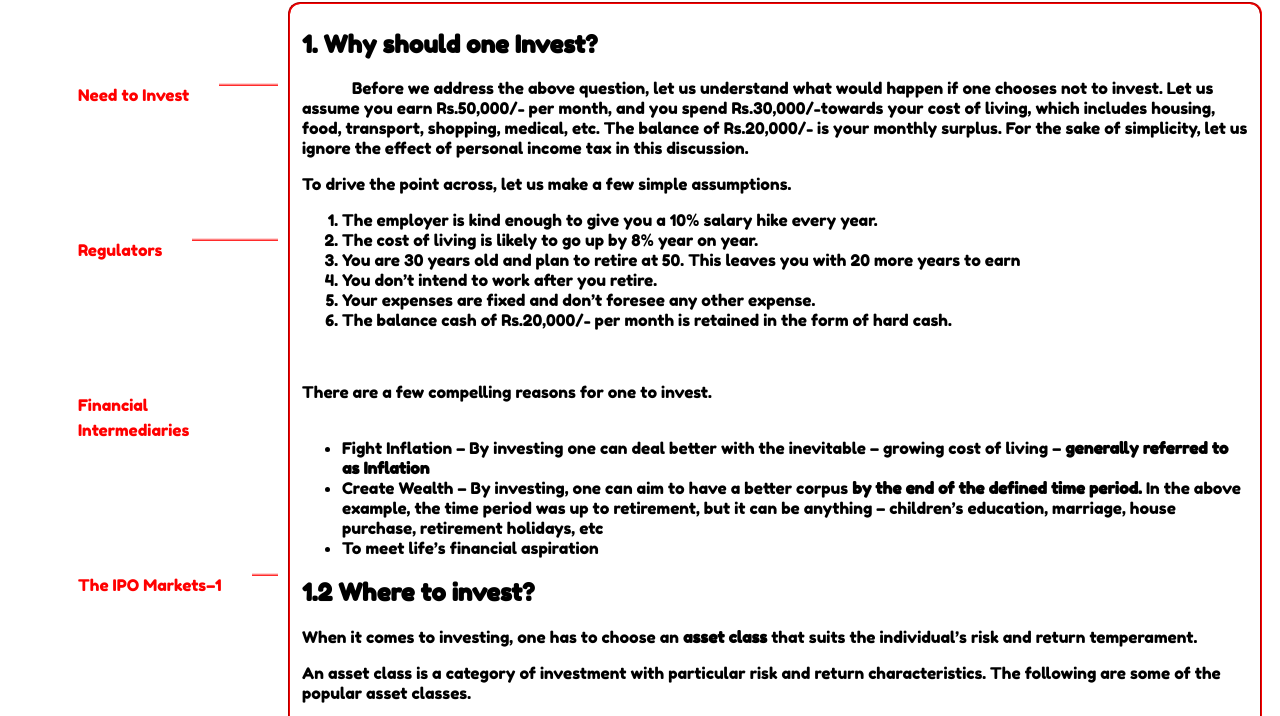
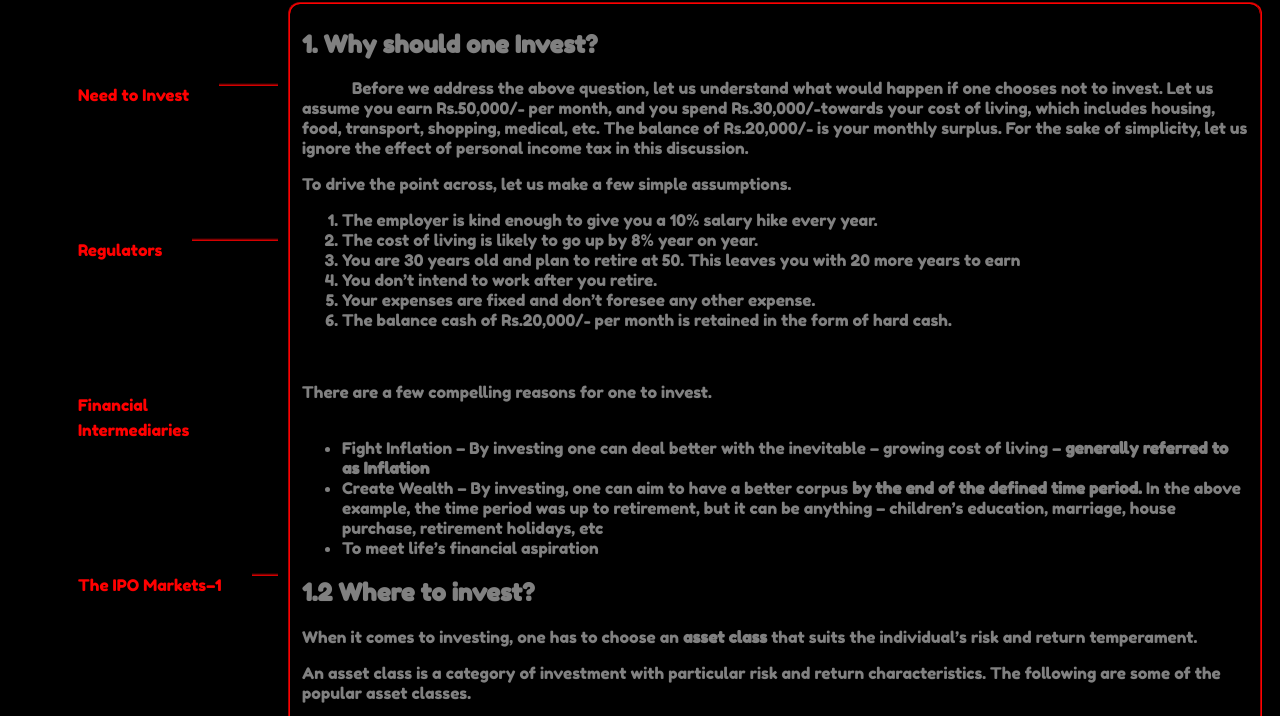
Before and after one commit to sudhan1256/stocktips, a plain HTML site: page home.html in a window 1280 px wide. Shown: the part 64-780 px from the top of the page. Drawn offline with Linux system fonts and the light colour scheme.

Commit message:
Update home.css

```diff
--- a/home.css
+++ b/home.css
@@ -1,9 +1,9 @@
 *{
 
     font-family: 'Fredoka One', cursive;
-    color: black;
+    color: grey;
     background-size: cover;
-    background-color: white;
+    background-color: black;
     }
     .left{
         margin: 0;
```
